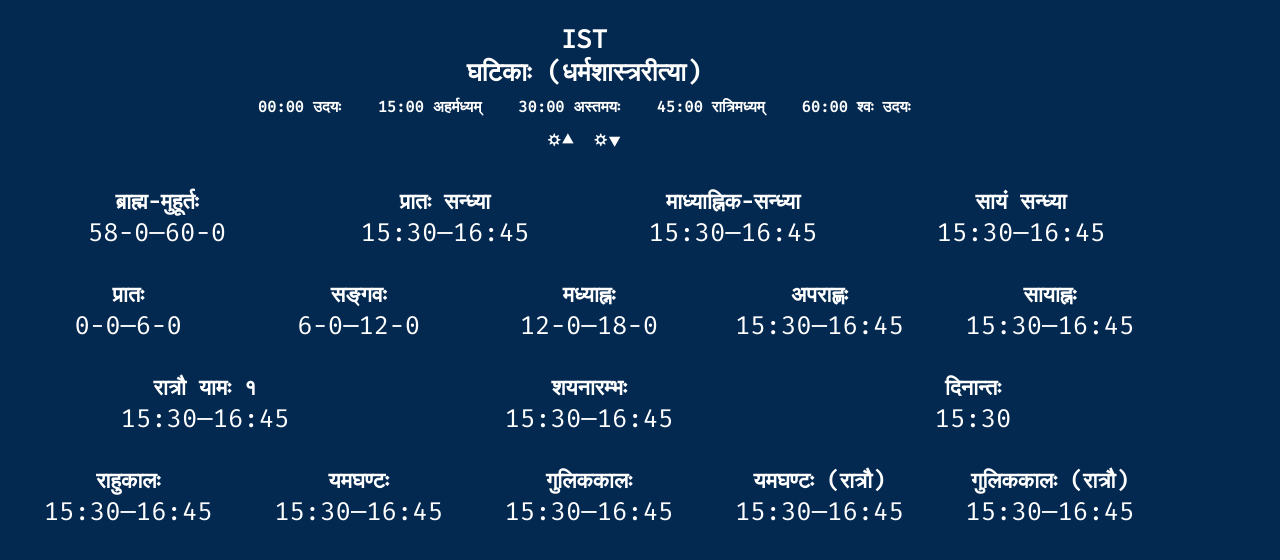
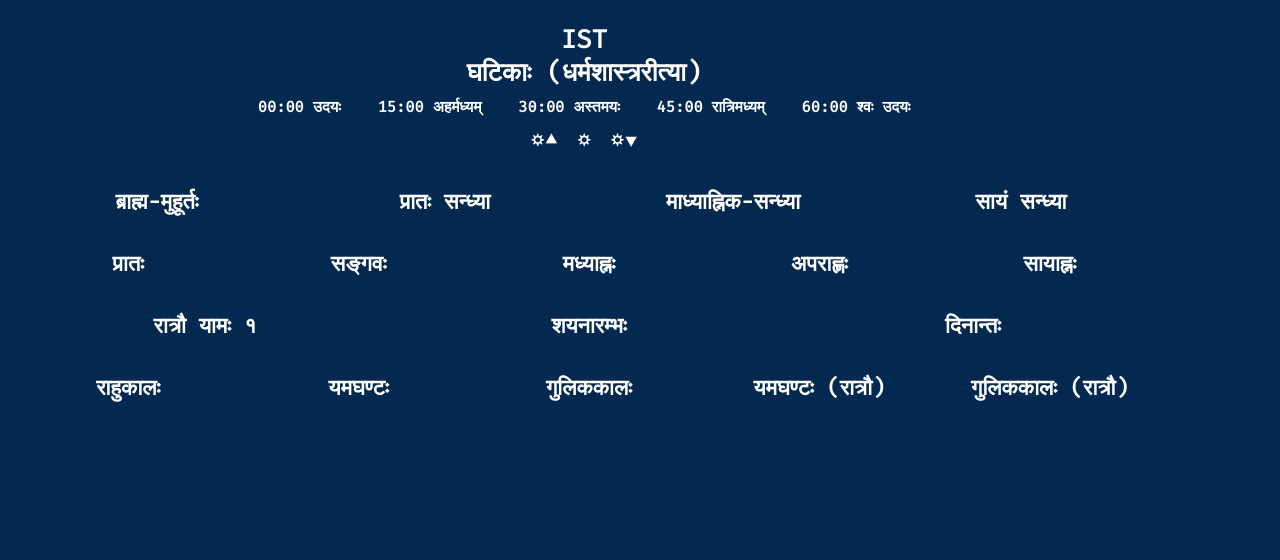
Before and after one commit to karthikraman/ghatika-clock, a plain HTML site: page public/index.html in a window 1280 px wide. Drawn offline with Linux system fonts and the light colour scheme.

Commit message:
Update index.html

```diff
--- a/public/index.html
+++ b/public/index.html
@@ -23,7 +23,7 @@
 </h2>
 
 <center>
-      <b>🌣⯅</b><b id="sunrise"></b>&nbsp;&nbsp;<b>🌣⯆</b><b id="sunset"></b>
+      <b>🌣⯅</b><b id="sunrise"></b>&nbsp;&nbsp;<b>🌣</b><b id="midday"></b>&nbsp;&nbsp;<b>🌣⯆</b><b id="sunset"></b>
 <table>
   <tbody>
     <thead>
@@ -33,10 +33,10 @@
       <th>सायं सन्ध्या</th>
     </thead>
     <tr>
-      <td scope="row" data-label="ब्राह्म-मुहूर्तः" id="braahma">58-0—60-0</td>
-      <td data-label="प्रातः सन्ध्या" id="prAtaH sandhyA">15:30—16:45</td>
-      <td data-label="माध्याह्निक-सन्ध्या" id="mAdhyAhnika sandhyA">15:30—16:45</td>
-      <td data-label="सायं सन्ध्या" id="sAyaM sandhyA">15:30—16:45</td>
+      <td scope="row" data-label="ब्राह्म-मुहूर्तः" id="braahma"></td>
+      <td data-label="प्रातः सन्ध्या" id="prAtaH sandhyA"></td>
+      <td data-label="माध्याह्निक-सन्ध्या" id="mAdhyAhnika sandhyA"></td>
+      <td data-label="सायं सन्ध्या" id="sAyaM sandhyA"></td>
     </tr>
   </tbody>
 </table>
@@ -52,11 +52,11 @@
       </tr>
     </thead>
     <tr>
-      <td scope="row" data-label="प्रातः" id="prAtaH">0-0—6-0</td>
-      <td data-label="सङ्गवः" id="saGgava">6-0—12-0</td>
-      <td data-label="मध्याह्नः" id="madhyAhna">12-0—18-0</td>
-      <td data-label="अपराह्णः" id="aparAhna">15:30—16:45</td>
-      <td data-label="सायाह्नः" id="sAyAhna">15:30—16:45</td>
+      <td scope="row" data-label="प्रातः" id="prAtaH"></td>
+      <td data-label="सङ्गवः" id="saGgava"></td>
+      <td data-label="मध्याह्नः" id="madhyAhna"></td>
+      <td data-label="अपराह्णः" id="aparAhna"></td>
+      <td data-label="सायाह्नः" id="sAyAhna"></td>
     </tr>
   </tbody>
 </table>
@@ -68,9 +68,9 @@
       <th>दिनान्तः</th>
     </thead>
     <tr>
-      <td scope="row" data-label="रात्रौ यामः १" id="rAtri yAma 1">15:30—16:45</td>
-      <td data-label="शयनारम्भः" id="sayana">15:30—16:45</td>
-      <td data-label="दिनान्तः" id="dinAnta">15:30</td>
+      <td scope="row" data-label="रात्रौ यामः १" id="rAtri yAma 1"></td>
+      <td data-label="शयनारम्भः" id="sayana"></td>
+      <td data-label="दिनान्तः" id="dinAnta"></td>
     </tr>
   </tbody>
 </table>
@@ -84,11 +84,11 @@
       <th>गुलिककालः (रात्रौ)</th>
     </thead>
     <tr>
-      <td scope="row" data-label="राहुकालः" id="rahu">15:30—16:45</td>
-      <td data-label="यमघण्टः" id="yama">15:30—16:45</td>
-      <td data-label="गुलिककालः" id="gulika">15:30—16:45</td>
-      <td data-label="यमघण्टः (रात्रौ)" id="yama_night">15:30—16:45</td>
-      <td data-label="गुलिककालः (रात्रौ)" id="gulika_night">15:30—16:45</td>
+      <td scope="row" data-label="राहुकालः" id="rahu"></td>
+      <td data-label="यमघण्टः" id="yama"></td>
+      <td data-label="गुलिककालः" id="gulika"></td>
+      <td data-label="यमघण्टः (रात्रौ)" id="yama_night"></td>
+      <td data-label="गुलिककालः (रात्रौ)" id="gulika_night"></td>
     </tr>
   </tbody>
 </table>
```
